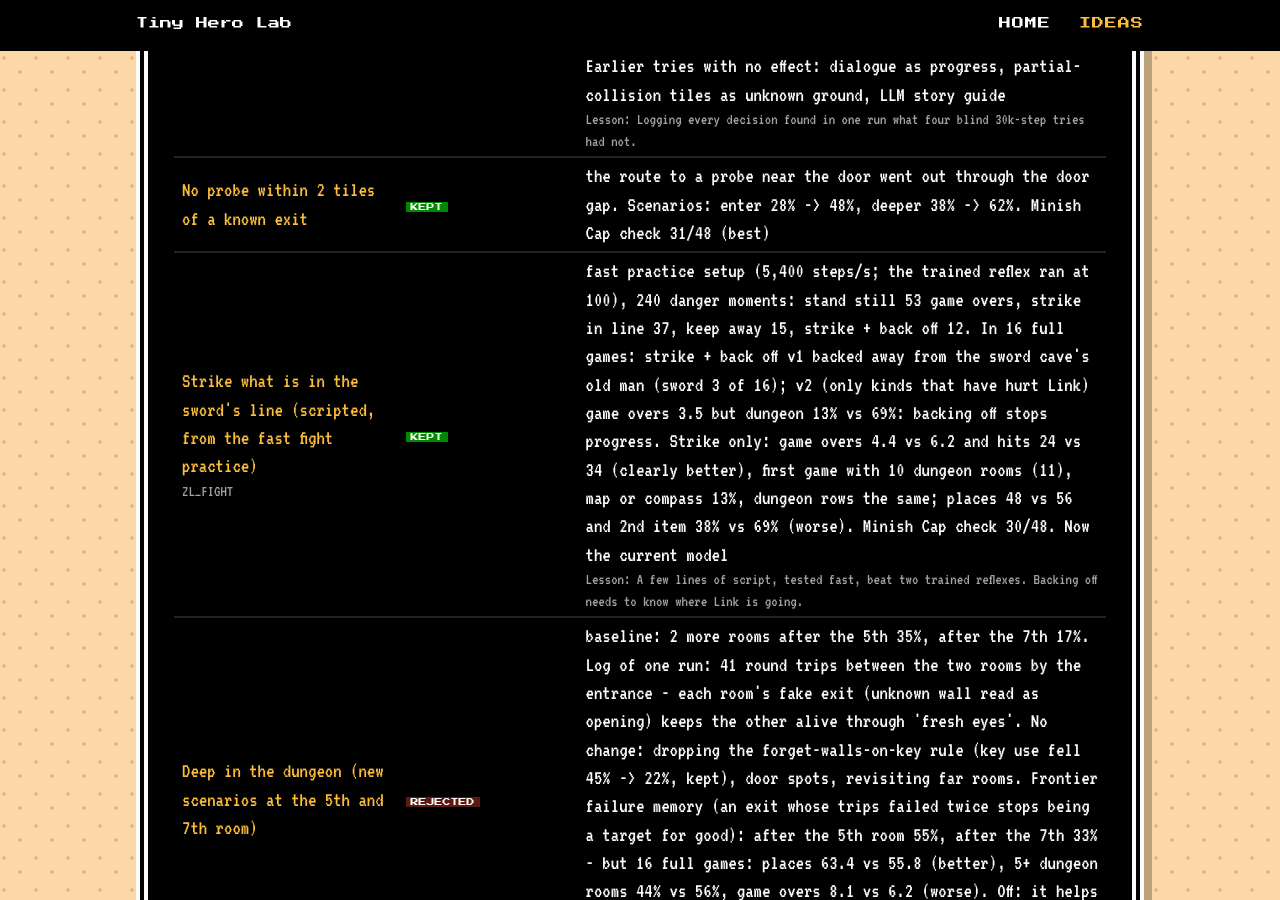
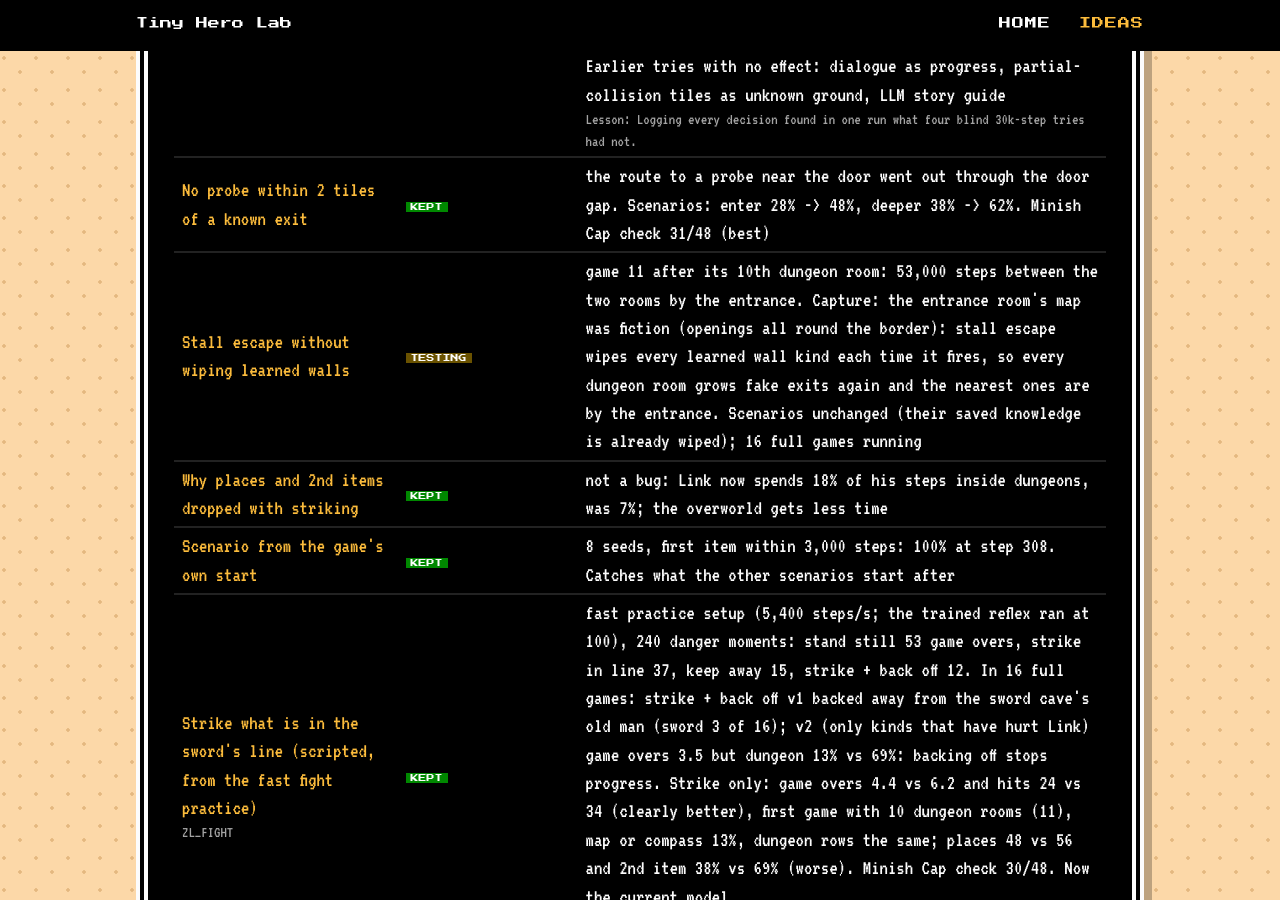
Before and after one commit to sofianedjerbi/zelda-agent-devblog, a Jekyll site: the page built from ideas.html, in a window 1280 px wide and 900 px high, scrolled down 5386 px. Built offline with Jekyll 4.4.1, drawn with Linux system fonts in a browser that asks for light colours.

Commit message:
Record: stall escape wipes walls (testing), opening scenario, places drop explained

```diff
--- a/_data/tried.yml
+++ b/_data/tried.yml
@@ -6,6 +6,9 @@
     - {name: "No try-new-ground on a known exit", status: kept, result: "entering a dungeon every ground kind is new, and the nearest 'new' tile was the doorway behind Link: his third goal walked him back out. 3 rooms after entering: 41% -> 78%", lesson: "Found by tracing one scenario, after two wrong guesses."}
     - {name: "Minish Cap from the game's start: the town stall", status: testing, result: "decision log: the festival = talk to Zelda, she walks to her next spot, follow. 'Stay with and talk to your companion' (ZL_ESCORT): story score 101 at 25k steps instead of 37k. Then a second blocker, same in both: with Zelda following, Link keeps trying the south gate, a text box stops him (one line on screen for 8,400 steps), and his map shows a solid wall across the town to the north. 70k steps: still 5 places. Earlier tries with no effect: dialogue as progress, partial-collision tiles as unknown ground, LLM story guide", lesson: "Logging every decision found in one run what four blind 30k-step tries had not."}
     - {name: "No probe within 2 tiles of a known exit", status: kept, result: "the route to a probe near the door went out through the door gap. Scenarios: enter 28% -> 48%, deeper 38% -> 62%. Minish Cap check 31/48 (best)"}
+    - {name: "Stall escape without wiping learned walls", status: testing, result: "game 11 after its 10th dungeon room: 53,000 steps between the two rooms by the entrance. Capture: the entrance room's map was fiction (openings all round the border): stall escape wipes every learned wall kind each time it fires, so every dungeon room grows fake exits again and the nearest ones are by the entrance. Scenarios unchanged (their saved knowledge is already wiped); 16 full games running"}
+    - {name: "Why places and 2nd items dropped with striking", status: kept, result: "not a bug: Link now spends 18% of his steps inside dungeons, was 7%; the overworld gets less time"}
+    - {name: "Scenario from the game's own start", status: kept, result: "8 seeds, first item within 3,000 steps: 100% at step 308. Catches what the other scenarios start after"}
     - {name: "Strike what is in the sword's line (scripted, from the fast fight practice)", switch: FIGHT, status: kept, result: "fast practice setup (5,400 steps/s; the trained reflex ran at 100), 240 danger moments: stand still 53 game overs, strike in line 37, keep away 15, strike + back off 12. In 16 full games: strike + back off v1 backed away from the sword cave's old man (sword 3 of 16); v2 (only kinds that have hurt Link) game overs 3.5 but dungeon 13% vs 69%: backing off stops progress. Strike only: game overs 4.4 vs 6.2 and hits 24 vs 34 (clearly better), first game with 10 dungeon rooms (11), map or compass 13%, dungeon rows the same; places 48 vs 56 and 2nd item 38% vs 69% (worse). Minish Cap check 30/48. Now the current model", lesson: "A few lines of script, tested fast, beat two trained reflexes. Backing off needs to know where Link is going."}
     - {name: "Deep in the dungeon (new scenarios at the 5th and 7th room)", status: rejected, result: "baseline: 2 more rooms after the 5th 35%, after the 7th 17%. Log of one run: 41 round trips between the two rooms by the entrance - each room's fake exit (unknown wall read as opening) keeps the other alive through 'fresh eyes'. No change: dropping the forget-walls-on-key rule (key use fell 45% -> 22%, kept), door spots, revisiting far rooms. Frontier failure memory (an exit whose trips failed twice stops being a target for good): after the 5th room 55%, after the 7th 33% - but 16 full games: places 63.4 vs 55.8 (better), 5+ dungeon rooms 44% vs 56%, game overs 8.1 vs 6.2 (worse). Off: it helps the overworld, not the dungeon", lesson: "A 20-point gain on 20 scenario runs did not hold in full games: the deep-dungeon pool is too small (20 and 6 runs) to trust."}
     - {name: "Pixel-exact line-up at doors", status: kept, result: "capture: a dungeon's side door is exactly one tile tall; Link settled 2-3 pixels off, the step was refused and the open door learned as wall; he gave it up and left. Now: refused once but open per the game's fine tiles -> line up to the pixel, retry. Scenarios: deeper 44% -> 81%, enter 93%. 16 full games: key used 50% vs 25%, 5+ dungeon rooms 56% vs 38%, 2nd item 69% vs 50%; game overs 6.2 vs 5.5. Minish Cap check 30/48. Now the current model", lesson: "A rule on top (set failed walks aside) changed nothing; the cause was 3 pixels at the lowest layer."}
```
